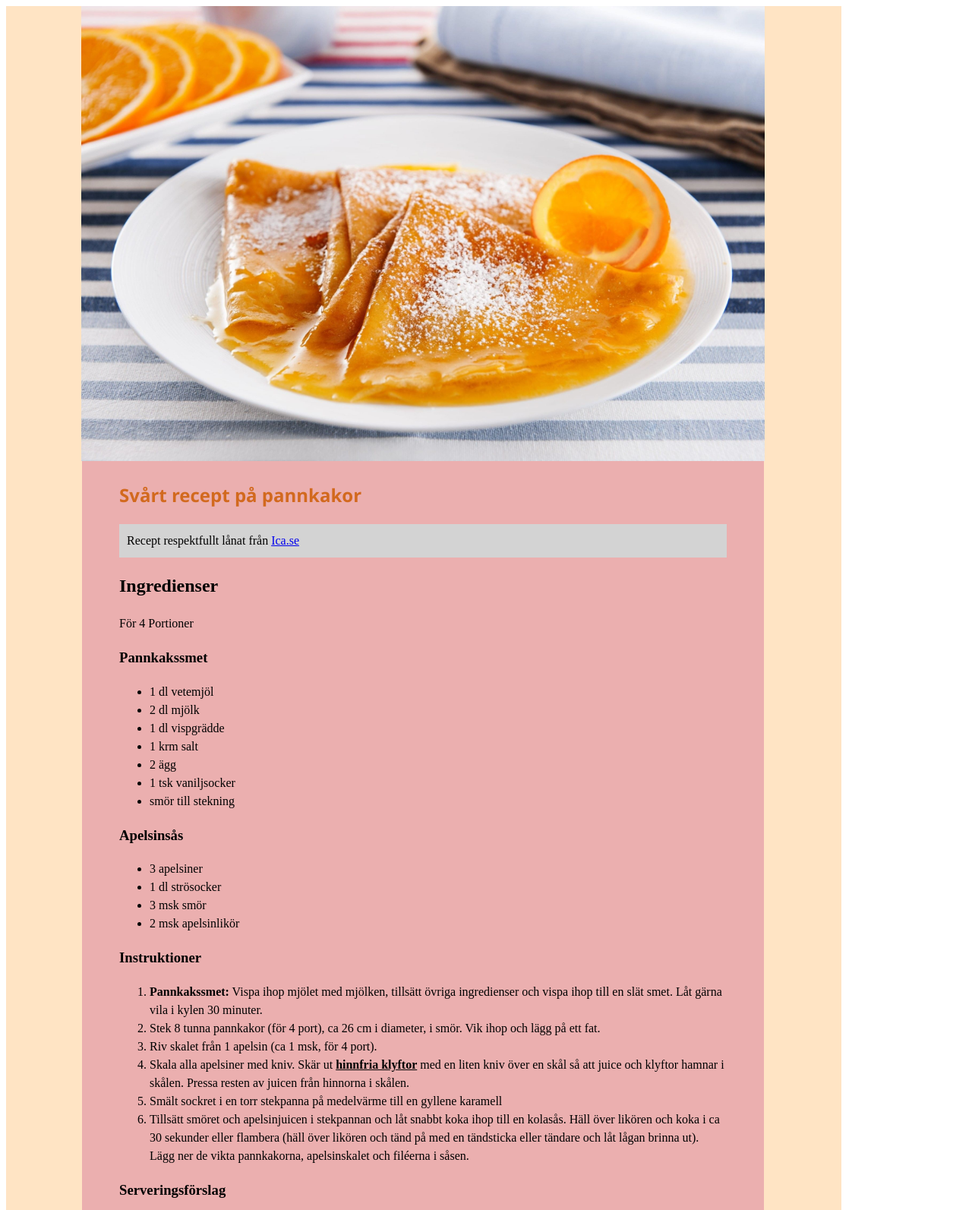
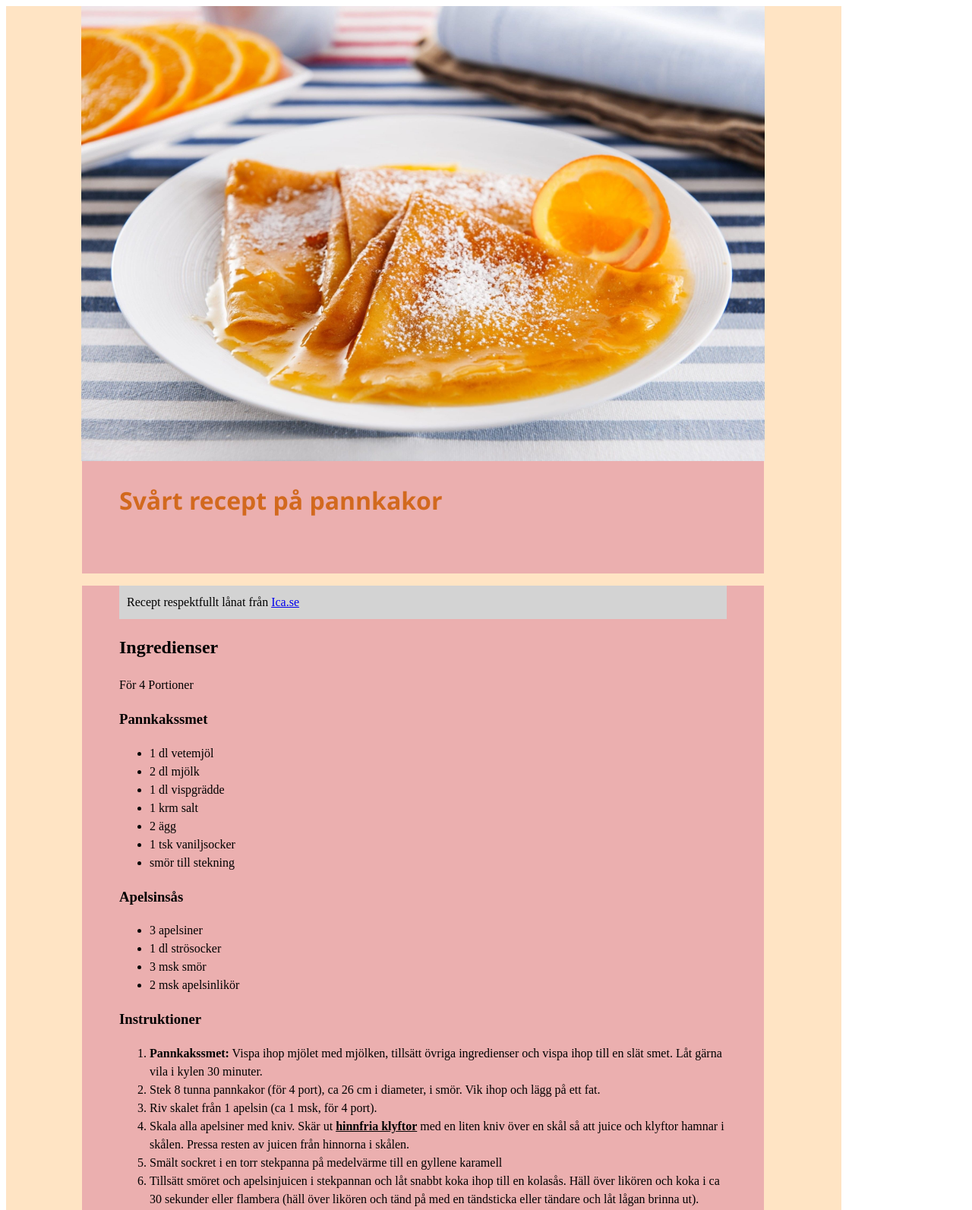
Before and after one commit to z1ngo/pannkakor-site-v2, a plain HTML site: page index.html in a window 1280 px wide. Shown: the top 1593 px of the page at 76% size. Drawn offline with Linux system fonts and the light colour scheme; grey boxes are pictures that could not be loaded.

Commit message:
Flyttat om  header och main, lite glapp...

```diff
--- a/index.html
+++ b/index.html
@@ -8,20 +8,28 @@
 	</head>
 	<body>
 		<div class="bakgrund">
-			<section class="innehåll">
+			<header class="innehåll">
 				<img
 					src="images/CREPE-SUZETTE-01-scaled.jpg"
 					class="bild-stor"
 					alt="Bild på Crepe Suzette"
 					style="width: 900px; margin-left: -50px"
 				/>
+
 				<h1>Svårt recept på pannkakor</h1>
-				<p class="underrubrik">
-					Recept respektfullt lånat från
-					<a href="https://www.ica.se/recept/crepes-suzette-730342/">
-						Ica.se
-					</a>
-				</p>
+			</header>
+
+			<main class="innehåll">
+				<section>
+					<p class="underrubrik">
+						Recept respektfullt lånat från
+						<a
+							href="https://www.ica.se/recept/crepes-suzette-730342/"
+						>
+							Ica.se
+						</a>
+					</p>
+				</section>
 
 				<section>
 					<h2>Ingredienser</h2>
@@ -90,7 +98,7 @@
 						src="images/summer-crepe-near-eiffel-tower-nutella-brown-view-enjoying-fresh-crepe-eiffel-tower-paris-france-summer-367155277.jpg"
 					/>
 				</div>
-			</section>
+			</main>
 		</div>
 	</body>
 </html>
```
